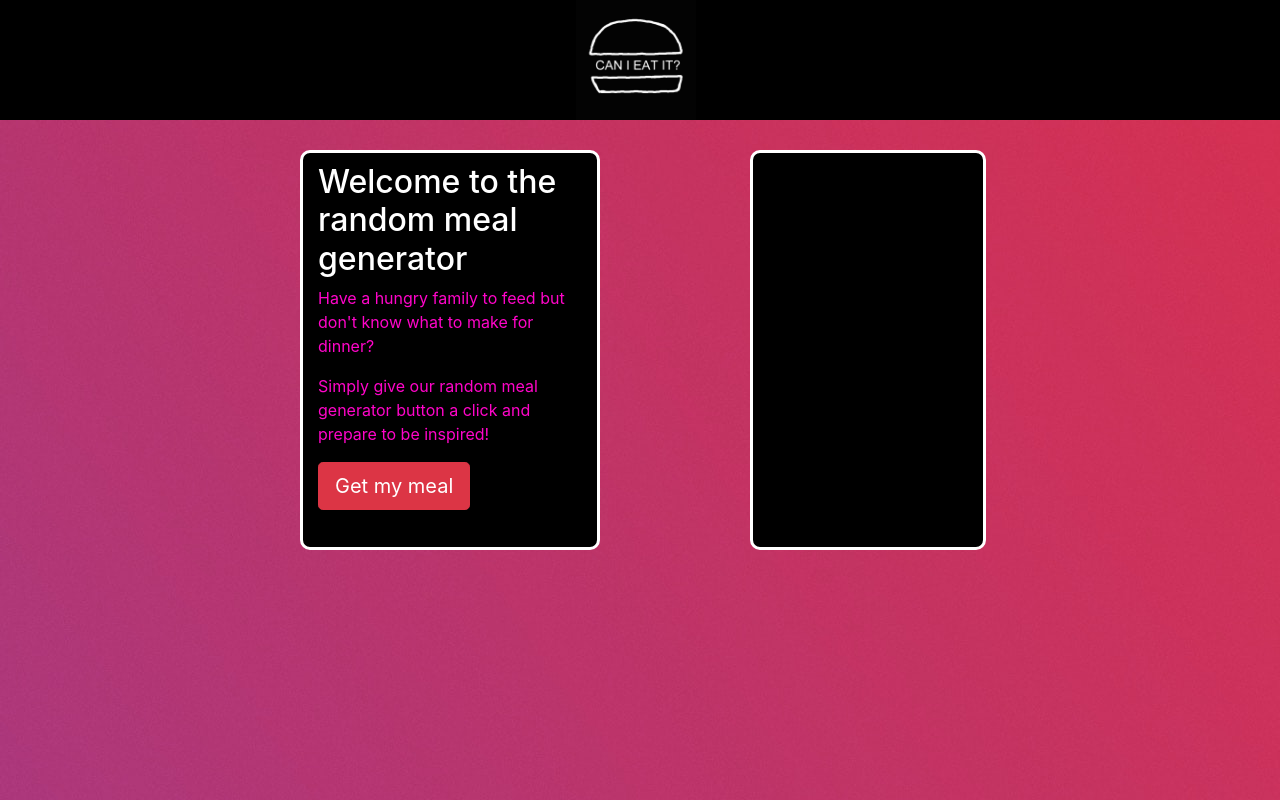
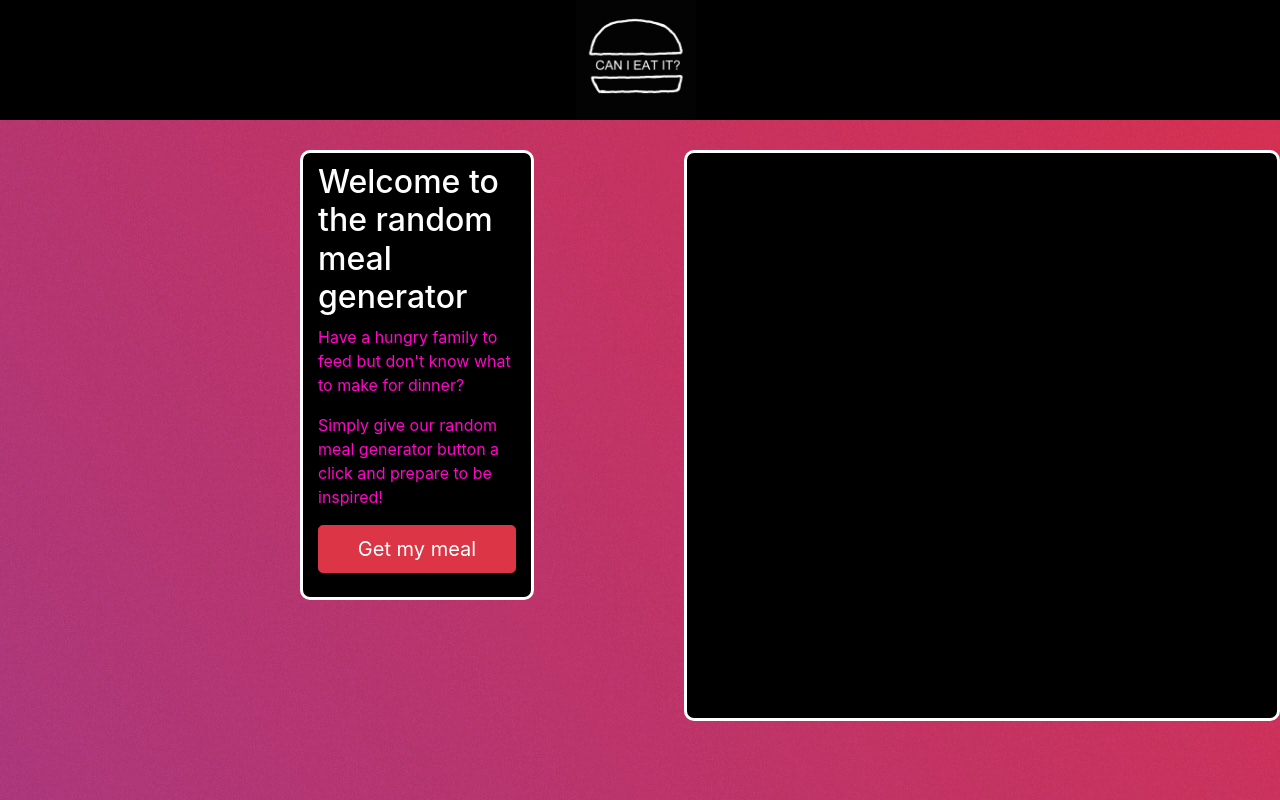
Before and after one commit to GreatestDane/MealTime, a React (Create React App) app in the folder client/: page / in a window 1280 px wide. Built offline with nearby package versions, Linux system fonts and the light colour scheme.

Commit message:
All the API stuff is pretty much done, just installed react-player to play youtube videos

```diff
--- a/client/package.json
+++ b/client/package.json
@@ -8,6 +8,7 @@
     "@testing-library/user-event": "^7.1.2",
     "react": "^16.13.1",
     "react-dom": "^16.13.1",
+    "react-player": "^2.5.0",
     "react-scripts": "3.4.1"
   },
   "scripts": {
--- a/client/src/Home/Home.css
+++ b/client/src/Home/Home.css
@@ -12,12 +12,14 @@ body {
     background: black;
     color: rgb(255, 5, 201);
     width: 300px;
-    height: 400px;
+    height: 450px ;
     margin: 30px 0px 0px 300px;
     padding: 10px 15px 0px 15px;
     border-style: solid;
     border-color: white;
     border-radius: 10px;
+    display: flex;
+    flex-direction: column;
 }
 
 #meal-search-result {
@@ -40,5 +42,9 @@ h2 {
 
 img {
     height: 200px;
-    width: 200px;
+    width: 250px;
 }
+
+#instructions {
+    color: white;
+}
--- a/client/src/Home/Home.js
+++ b/client/src/Home/Home.js
@@ -6,7 +6,10 @@ class Home extends Component {
         recipe: null,
         mealName: null,
         ingredients: [],
-        mealimage: "/images/black.jpg"
+        measurements: [],
+        mealimage: "/images/black.jpg",
+        instructions: null,
+        youtube: null
     }
 
     //Fetch data from meal API to set to state when button is clicked
@@ -19,22 +22,36 @@ class Home extends Component {
             //Create array of ingredients to set to state
             let ingredientsArray = [];
             for (let i = 1;  i < 20; i++) {
-                if (data.meals[0][`strIngredient${i}`] === "") {
-                    console.log("empty string");
+                if (data.meals[0][`strIngredient${i}`] === "" || data.meals[0][`strIngredient${i}`] === null) {
+                    console.log("empty ingredient string");
                 }
                 else {
                     ingredientsArray.push(data.meals[0][`strIngredient${i}`]);
                 }
+            };
 
-            }
+             //Create array of measurements to set to state
+             let measureArray = [];
+             for (let i = 1;  i < 20; i++) {
+                 if (data.meals[0][`strMeasure${i}`] === "" || data.meals[0][`strMeasure${i}`] === null) {
+                     console.log("empty measurement string");
+                 }
+                 else {
+                     measureArray.push(data.meals[0][`strMeasure${i}`]);
+                 }
 
-            console.log(ingredientsArray);
+             }
+
+            console.log(measureArray);
 
             this.setState({
                 recipe: data.meals[0],
                 mealName: data.meals[0].strMeal,
                 ingredients: ingredientsArray,
-                mealimage: data.meals[0].strMealThumb
+                measurements: measureArray,
+                mealimage: data.meals[0].strMealThumb,
+                instructions: data.meals[0].strInstructions,
+                youtube: data.meals[0].strYoutube
             });
             console.log(this.state.recipe);
             console.log(this.state.recipe.strMeal);
@@ -42,20 +59,22 @@ class Home extends Component {
         }
         )
     }
-    //end fetch
 
-    //Map element to render ingredients
+
+    //Map element to render ingredients and ingredient measurements
     renderIngredients = () => {
         const ingredients = this.state.ingredients.map((element, i) => {
+            const measure = this.state.measurements[i]
             return (
                 <li key={i}>
-                    {element}
+                    {element}: {measure}
                 </li>
             )
         })
         return ingredients;
     }
-    //End ingredient map
+
+
 
     render() {
         return (
@@ -73,6 +92,8 @@ class Home extends Component {
                         <ol>
                             {this.renderIngredients()}
                         </ol>
+                        <p id="instructions">{this.state.instructions}</p>
+                        <iframe width="560" height="315" src={this.state.youtube} frameborder="0" allow="accelerometer; autoplay; encrypted-media; gyroscope; picture-in-picture" allowfullscreen></iframe>
                     </div>
                 </div>
             </div>
```
Also changed, not shown: 1 other file (tests, documents, lock files or other folders).
